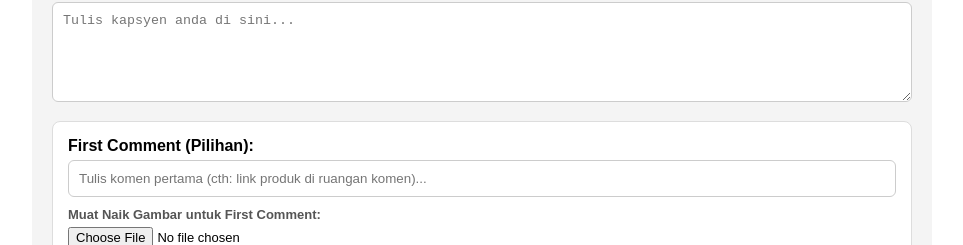
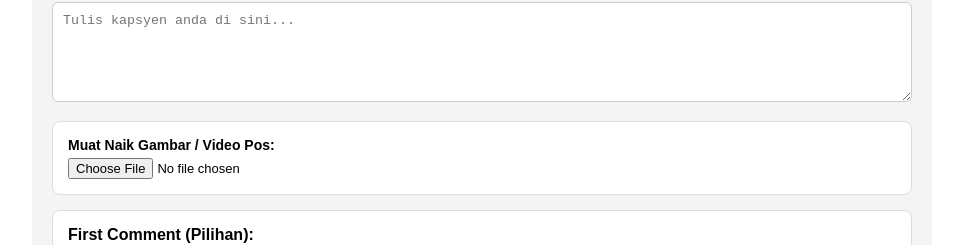
Before and after one commit to fatinhasinahbintirosli/fb-scheduler, a Next.js app: page / in a window 1280 px wide. Shown: the part 254-499 px from the top of the page, without its empty margins (158-1121 px from the left). Built offline with nearby package versions, Linux system fonts and the light colour scheme; no server answers; the database is empty.

Commit message:
Update page.js

```diff
--- a/app/page.js
+++ b/app/page.js
@@ -8,6 +8,7 @@ export default function Home() {
   const [pages, setPages] = useState([]);
   const [selectedPages, setSelectedPages] = useState([]);
   const [message, setMessage] = useState('');
+  const [mediaFile, setMediaFile] = useState(null); // Untuk gambar/video pos utama
   const [firstComment, setFirstComment] = useState('');
   const [firstCommentImage, setFirstCommentImage] = useState(null);
   const [postMode, setPostMode] = useState('now');
@@ -66,10 +67,12 @@ export default function Home() {
 
     setLoading(true);
 
-    // Jika anda menggunakan FormData untuk menghantar gambar bersama teks:
     const formData = new FormData();
     formData.append('pageIds', JSON.stringify(selectedPages));
     formData.append('message', message);
+    if (mediaFile) {
+      formData.append('mediaFile', mediaFile);
+    }
     formData.append('firstComment', firstComment);
     if (firstCommentImage) {
       formData.append('firstCommentImage', firstCommentImage);
@@ -82,7 +85,7 @@ export default function Home() {
     try {
       const res = await fetch('/api/schedule', {
         method: 'POST',
-        body: formData, // Menggunakan FormData untuk sokongan fail gambar
+        body: formData,
       });
 
       const data = await res.json();
@@ -90,6 +93,7 @@ export default function Home() {
 
       alert(data.message || 'Berjaya!');
       setMessage('');
+      setMediaFile(null);
       setFirstComment('');
       setFirstCommentImage(null);
       setScheduledDateTime('');
@@ -177,6 +181,20 @@ export default function Home() {
             />
           </div>
 
+          {/* Muat Naik Media (Gambar/Video) untuk Pos Utama */}
+          <div style={{ marginBottom: '15px', background: '#fff', padding: '15px', borderRadius: '8px', border: '1px solid #ddd' }}>
+            <label style={{ display: 'block', fontWeight: 'bold', marginBottom: '5px', fontSize: '14px' }}>Muat Naik Gambar / Video Pos:</label>
+            <input
+              type="file"
+              accept="image/*,video/*"
+              onChange={(e) => setMediaFile(e.target.files[0])}
+              style={{ fontSize: '13px' }}
+            />
+            {mediaFile && (
+              <p style={{ fontSize: '12px', color: '#28a745', marginTop: '5px' }}>Fail dipilih: {mediaFile.name}</p>
+            )}
+          </div>
+
           {/* Ruangan First Comment & Upload Gambar */}
           <div style={{ marginBottom: '15px', background: '#fff', padding: '15px', borderRadius: '8px', border: '1px solid #ddd' }}>
             <label style={{ display: 'block', fontWeight: 'bold', marginBottom: '5px' }}>First Comment (Pilihan):</label>
```
